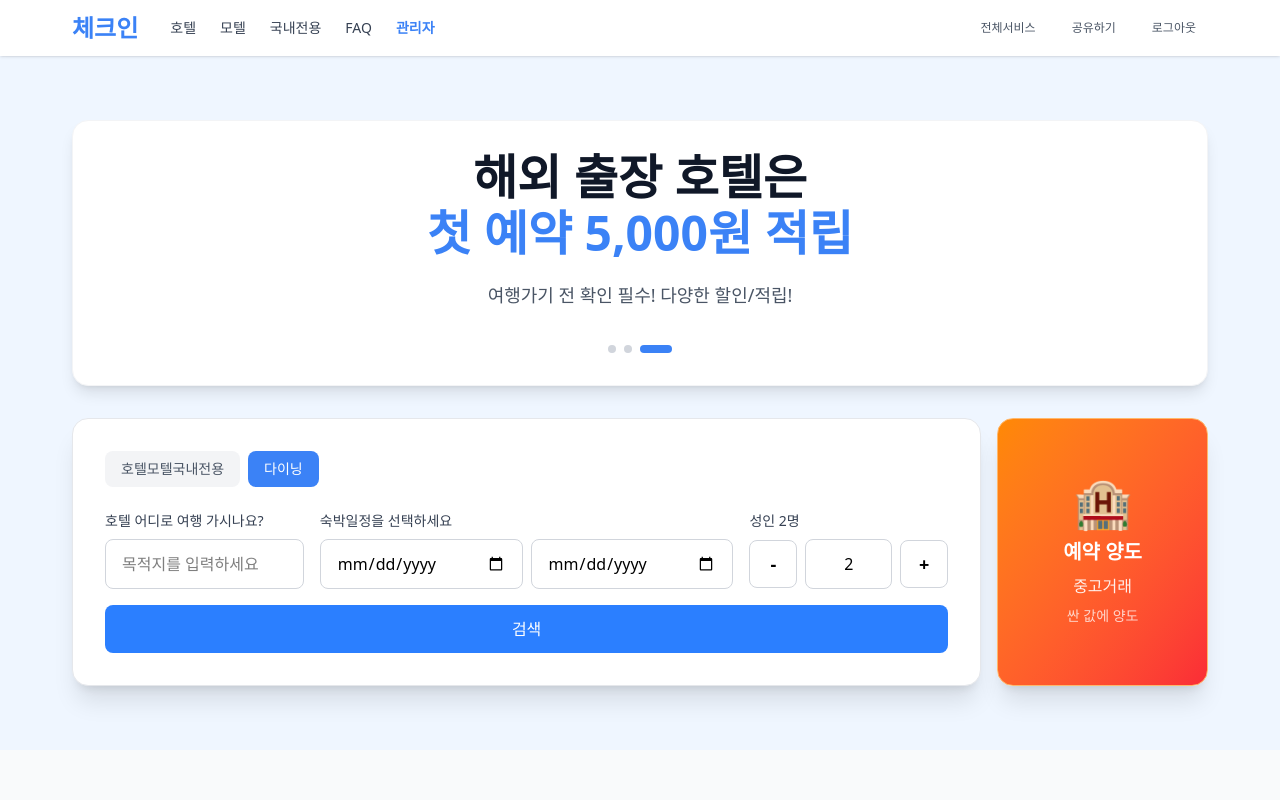
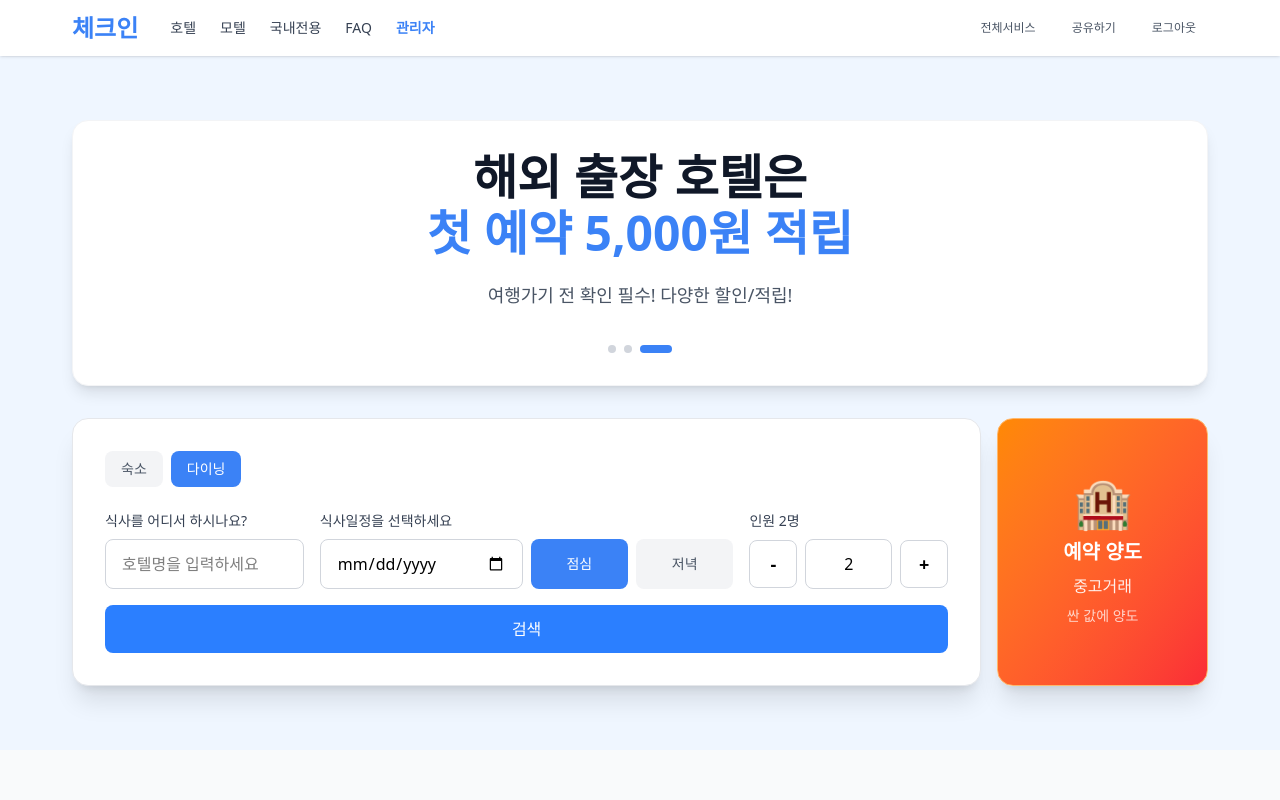
Before and after one commit to roblej/check-in-frontend, a Next.js app: page / in a window 1280 px wide. Both pictures are taken after a click on the button "다이닝". Shown: the top 800 px of the page. Built offline with nearby package versions, Linux system fonts and the light colour scheme.

Commit message:
update dining

```diff
--- a/src/app/page.js
+++ b/src/app/page.js
@@ -10,13 +10,19 @@ const CheckinHotel = () => {
   const [destination, setDestination] = useState('');
   const [checkIn, setCheckIn] = useState('');
   const [checkOut, setCheckOut] = useState('');
+  const [diningDate, setDiningDate] = useState('');
+  const [mealType, setMealType] = useState('lunch');
   const [adults, setAdults] = useState(2);
   const [selectedType, setSelectedType] = useState('hotel');
   const [currentSlide, setCurrentSlide] = useState(0);
 
   const handleSearch = (e) => {
     e.preventDefault();
-    console.log('검색:', { destination, checkIn, checkOut, adults });
+    if (selectedType === 'dining') {
+      console.log('다이닝 검색:', { destination, diningDate, mealType, adults });
+    } else {
+      console.log('호텔 검색:', { destination, checkIn, checkOut, adults });
+    }
   };
 
   const slides = [
@@ -197,7 +203,7 @@ const CheckinHotel = () => {
                       : 'bg-gray-100 text-gray-600 hover:bg-gray-200'
                   }`}
                 >
-                  호텔모텔국내전용
+                  숙소
                 </button>
               <button
                 onClick={() => setSelectedType('dining')}
@@ -213,25 +219,57 @@ const CheckinHotel = () => {
 
               {/* 검색 입력 필드 */}
               <div className="grid grid-cols-1 md:grid-cols-2 lg:grid-cols-4 gap-4 mb-4">
-                {/* 목적지 */}
+                {/* 목적지/호텔 */}
                 <div className="lg:col-span-1">
                   <label className="block text-sm font-medium text-gray-700 mb-2">
-                    호텔 어디로 여행 가시나요?
+                    {selectedType === 'dining' ? '식사를 어디서 하시나요?' : '어디로 여행 가시나요?'}
                   </label>
                   <input
                     type="text"
                     value={destination}
                     onChange={(e) => setDestination(e.target.value)}
-                    placeholder="목적지를 입력하세요"
+                    placeholder={selectedType === 'dining' ? '호텔명을 입력하세요' : '목적지를 입력하세요'}
                     className="w-full px-4 py-3 border border-gray-300 rounded-lg focus:outline-none focus:ring-2 focus:ring-[#3B82F6] focus:border-transparent transition-all"
                   />
                 </div>
 
-                {/* 체크인/체크아웃 */}
+                {/* 날짜 선택 */}
                 <div className="lg:col-span-2">
                   <label className="block text-sm font-medium text-gray-700 mb-2">
-                    숙박일정을 선택하세요
+                    {selectedType === 'dining' ? '식사일정을 선택하세요' : '숙박일정을 선택하세요'}
                   </label>
+                  {selectedType === 'dining' ? (
+                    <div className="grid grid-cols-2 gap-2">
+                      <input
+                        type="date"
+                        value={diningDate}
+                        onChange={(e) => setDiningDate(e.target.value)}
+                        className="w-full px-4 py-3 border border-gray-300 rounded-lg focus:outline-none focus:ring-2 focus:ring-[#3B82F6] focus:border-transparent transition-all"
+                      />
+                      <div className="flex gap-2">
+                        <button
+                          onClick={() => setMealType('lunch')}
+                          className={`flex-1 px-4 py-3 rounded-lg text-sm font-medium transition-colors ${
+                            mealType === 'lunch'
+                              ? 'bg-[#3B82F6] text-white'
+                              : 'bg-gray-100 text-gray-600 hover:bg-gray-200'
+                          }`}
+                        >
+                          점심
+                        </button>
+                        <button
+                          onClick={() => setMealType('dinner')}
+                          className={`flex-1 px-4 py-3 rounded-lg text-sm font-medium transition-colors ${
+                            mealType === 'dinner'
+                              ? 'bg-[#3B82F6] text-white'
+                              : 'bg-gray-100 text-gray-600 hover:bg-gray-200'
+                          }`}
+                        >
+                          저녁
+                        </button>
+                      </div>
+                    </div>
+                  ) : (
                     <div className="grid grid-cols-2 gap-2">
                       <input
                         type="date"
@@ -246,12 +284,13 @@ const CheckinHotel = () => {
                         className="w-full px-4 py-3 border border-gray-300 rounded-lg focus:outline-none focus:ring-2 focus:ring-[#3B82F6] focus:border-transparent transition-all"
                       />
                     </div>
+                  )}
                 </div>
 
                 {/* 인원 선택 */}
                 <div className="lg:col-span-1">
                   <label className="block text-sm font-medium text-gray-700 mb-2">
-                    성인 {adults}명
+                    {`인원 ${adults}명`}
                   </label>
                   <div className="flex items-center gap-2">
                     <button
```
Lines whose indentation alone changed are shown as unchanged.
